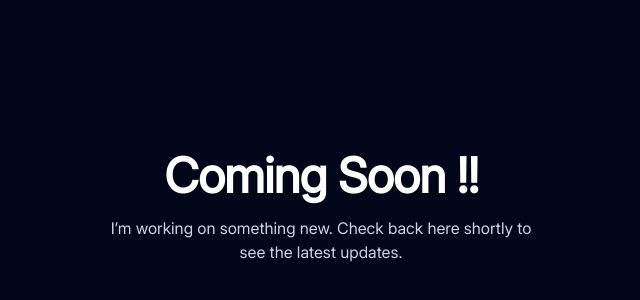
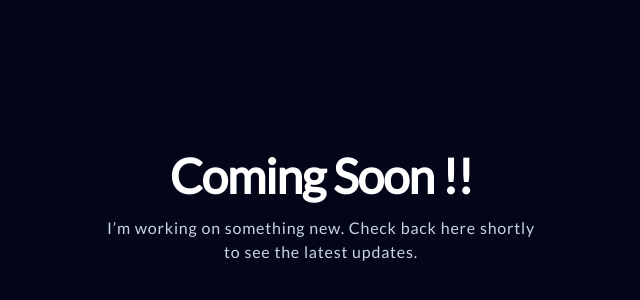
Before and after one commit to VivekEngima/vivekvyas.com, a Next.js app: page / in a window 1280 px wide. Shown: the part 192-492 px from the top of the page, without its empty margins (319-959 px from the left). Built offline with nearby package versions, Linux system fonts and the light colour scheme.

Commit message:
Website title updated

```diff
--- a/app/layout.tsx
+++ b/app/layout.tsx
@@ -14,14 +14,13 @@ const geistMono = Geist_Mono({
 });
 
 const myFont = localFont({
-  src: './fonts/Inter-Regular.woff2',
+  src: './fonts/Lato-Regular.woff2',
   display: 'swap',
-  variable: '--font-Inter',
 });
 
 export const metadata: Metadata = {
-  title: 'Create Next App',
-  description: 'Generated by create next app',
+  title: 'Portfolio',
+  description: 'Create by Vivek Vyas',
 };
 
 export default function RootLayout({
--- a/app/page.tsx
+++ b/app/page.tsx
@@ -1,6 +1,6 @@
 export default function Home() {
   return (
-    <main className='min-h-screen flex items-center justify-center bg-slate-950 text-white px-4'>
+    <main className='min-h-screen flex items-center justify-center bg-slate-950 text-white px-4 tracking-wider'>
       <div className='max-w-md w-full text-center'>
         <h1 className='text-4xl sm:text-5xl font-semibold tracking-tight mb-4'>
           Coming Soon !!
```
Also changed, not shown: app/fonts/Inter-Regular.woff2 (deleted), app/fonts/Lato-Regular.woff2 (added).
